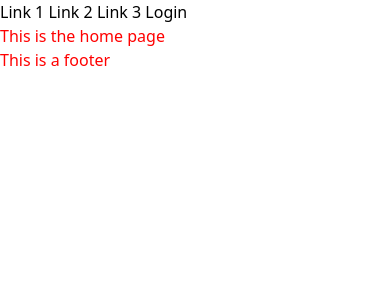
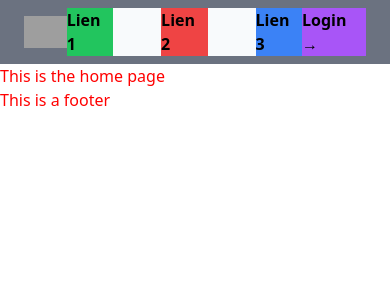
Before and after one commit to GMartin-Data/django_source, a Django app: page / in a window 390 px wide. Shown: the top 300 px of the page. Run offline with Django 4.2, Linux system fonts and the light colour scheme; some libraries are stand-ins or nearby versions; grey boxes are pictures that could not be loaded.

Commit message:
Define tailwind design for non-responsive navbar

```diff
--- a/templates/includes/header.html
+++ b/templates/includes/header.html
@@ -1,10 +1,13 @@
 {% load static %}
 
 <header>
-    <nav>
-        <a href="">Link 1</a>
-        <a href="">Link 2</a>
-        <a href="">Link 3</a>
-        <a href="">Login</a>
+    <nav class='flex justify-between items-center max-w-6xl mx-auto px-6 h-16 font-semibold text-base bg-gray-500'>
+        <img class="h-8" src="https://tailwindui.com/img/logos/mark.svg?color=indigo&shade=600" alt="Tailwind's Logo">
+        <div class="flex gap-x-12 bg-slate-50">
+            <a href="" class='bg-green-500'>Lien 1</a>
+            <a href="" class='bg-red-500'>Lien 2</a>
+            <a href="" class='bg-blue-500'>Lien 3</a>
+        </div>
+        <a href="" class='bg-purple-500'>Login &#8594;</a>
     </nav>
 </header>
```
